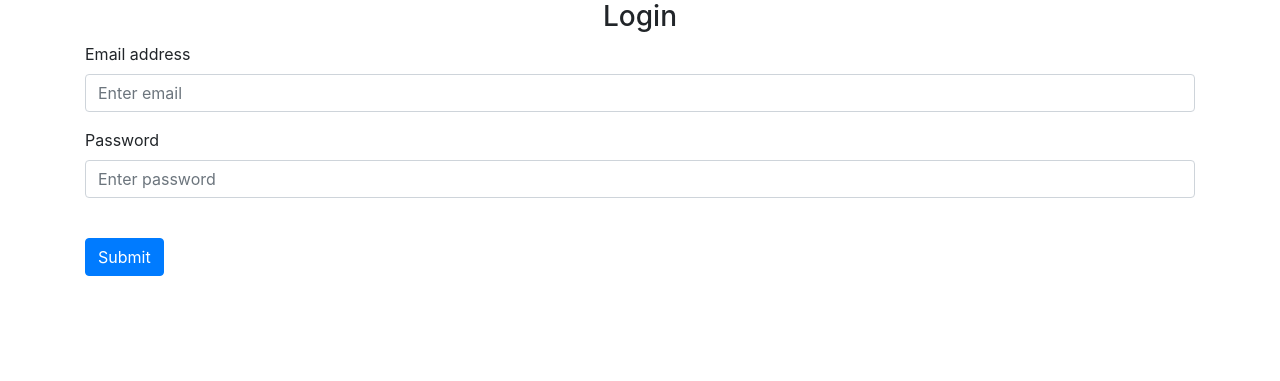
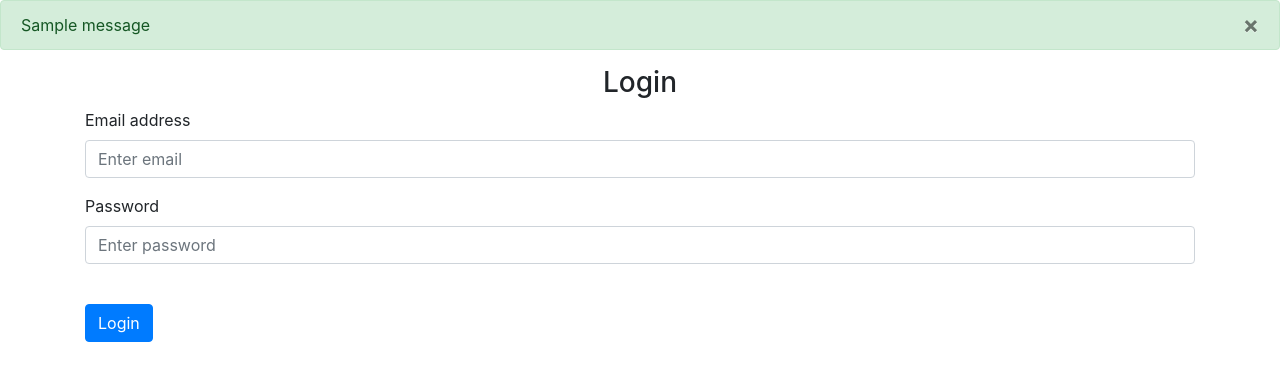
Before and after one commit to keiransystem14/Flask-Web-Application-Project, a Flask app: page /login in a window 1280 px wide. Shown: the part 56-437 px from the top of the page. Run offline with Flask 3, Linux system fonts and the light colour scheme; one stand-in notice (Sample message) is shown; some libraries are stand-ins or nearby versions.

Commit message:
Adding 'GET' and 'POST' HTTP requests and then entering the if statement on sign up decorative function along with creating flash messages when a user doesn't meet the requirements like email, username and passwords.

```diff
--- a/website/login_auth.py
+++ b/website/login_auth.py
@@ -1,4 +1,4 @@
-from flask import Blueprint, render_template
+from flask import Blueprint, render_template, request, flash
 
 login_auth = Blueprint('login_auth', __name__)
 
@@ -7,9 +7,17 @@ login_auth = Blueprint('login_auth', __name__)
 The function named login, logout and sign up is used to direct the user to the following URL or route specified by the
 python decorator.
 
+Now we need to ensure that login and signup is able to accept POST request.
+
+After entering information inside the form and clicking on Submit, it should print the output of the information.
+
+Entering conditional statmements to ensure the user meets the requirements when creating their account.
+
+Flash library is used to flash an error message when the user doesn't meet the sign up/login requirements
+
 """
 
-@login_auth.route('/login')
+@login_auth.route('/login', methods=['GET', 'POST'])
 def login():
     return render_template("login.html", text="Testing")
 
@@ -17,6 +25,24 @@ def login():
 def logout():
     return "<p>Logout</p>"
 
-@login_auth.route('/signup')
+@login_auth.route('/signup', methods=['GET', 'POST'])
 def signup():
+    if request.method == 'POST':
+        email = request.form.get('email')
+        firstname = request.form.get('firstname')
+        password1 = request.form.get('password1')
+        password2 = request.form.get('password2')
+
+        if len(email) < 4:
+            flash('Email must be greater than 4 characters', category='error')
+        elif len(firstname) < 2:
+            flash('The firstname must be greater than 1 characters', category='error')
+        elif password1 != password2:
+            flash('The password must match', category='error')
+        elif len(password1) < 7:
+            flash('The password has to be greater than 6 characters', category='error')
+        else:
+            # Add user to database
+            flash('Account created!', category='success')
+
     return render_template("signup.html")
--- a/website/templates/base.html
+++ b/website/templates/base.html
@@ -36,6 +36,34 @@
             </div>
         </nav>
 
+        <!--
+
+            Display error and success messages
+
+        -->
+
+        {% with messages = get_flashed_messages(with_categories=true) %}
+        {% if messages %}
+            {% for category, message in messages %}
+            {% if category == 'error' %}
+            <div class="alert alert-danger alter-dismissable fade show" role="alert">
+                {{ message }}
+                <button type="button" class="close" data-dismiss="alert">
+                    <span  aria-hidden="true">&times;</span>
+                </button>
+            </div>
+            {% else %}
+            <div class="alert alert-success alter-dismissable fade show" role="alert">
+                {{ message }}
+                <button type="button" class="close" data-dismiss="alert">
+                    <span  aria-hidden="true">&times;</span>
+                </button>
+            </div>
+            {% endif %}
+            {% endfor %}
+        {% endif %}
+        {% endwith %}
+
         <div class="container">{% block content %} {% endblock %}</div>
         <script
             src="https://code.jquery.com/jquery-3.2.1.slim.min.js"
--- a/website/templates/login.html
+++ b/website/templates/login.html
@@ -14,16 +14,16 @@
     </div>
 
     <div class="form-group">
-        <label for="password1">Password</label>
+        <label for="password">Password</label>
         <input
             type="password"
             class="form-control"
-            id="password1"
-            name="password1"
+            id="password"
+            name="password"
             placeholder="Enter password"/>
     </div>
     <br />
-    <button type="submit" class="btn btn-primary">Submit</button>
+    <button type="login" class="btn btn-primary">Login</button>
 </form>
 
 {% endblock %}
```
